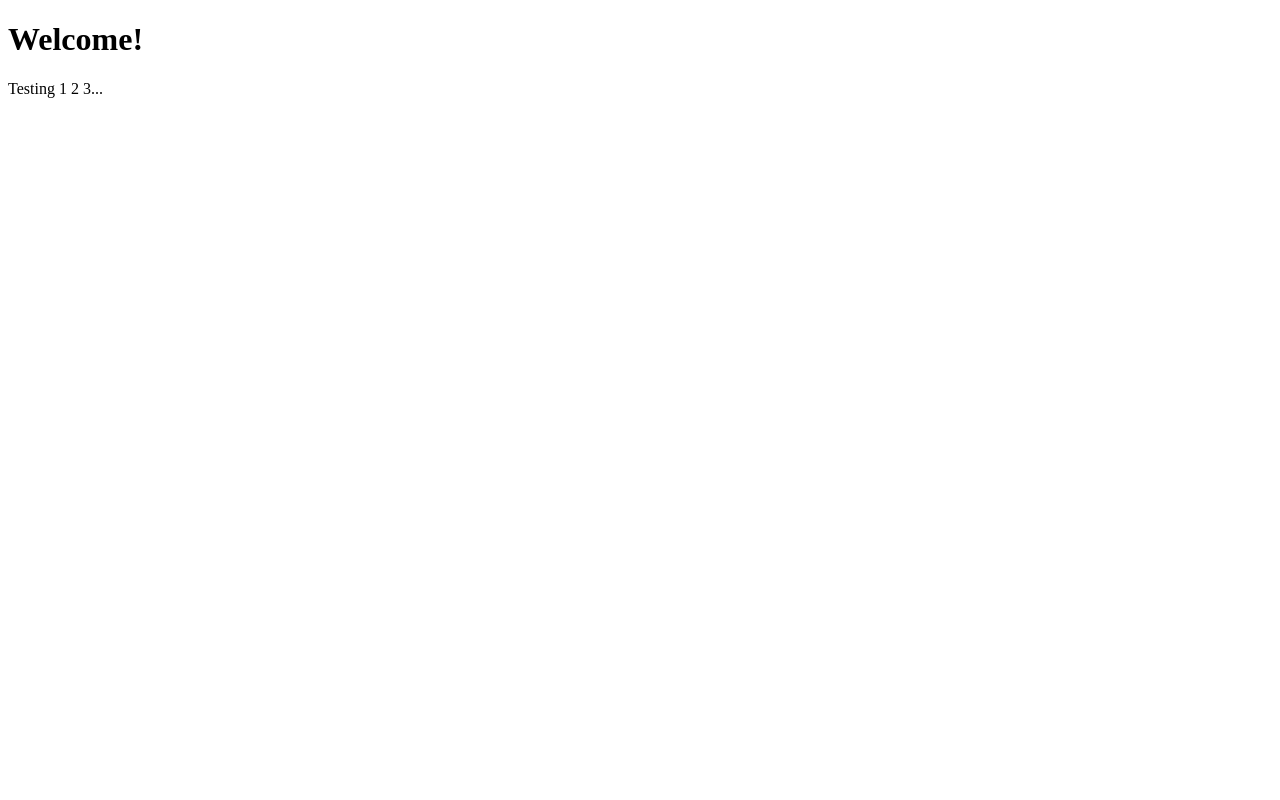
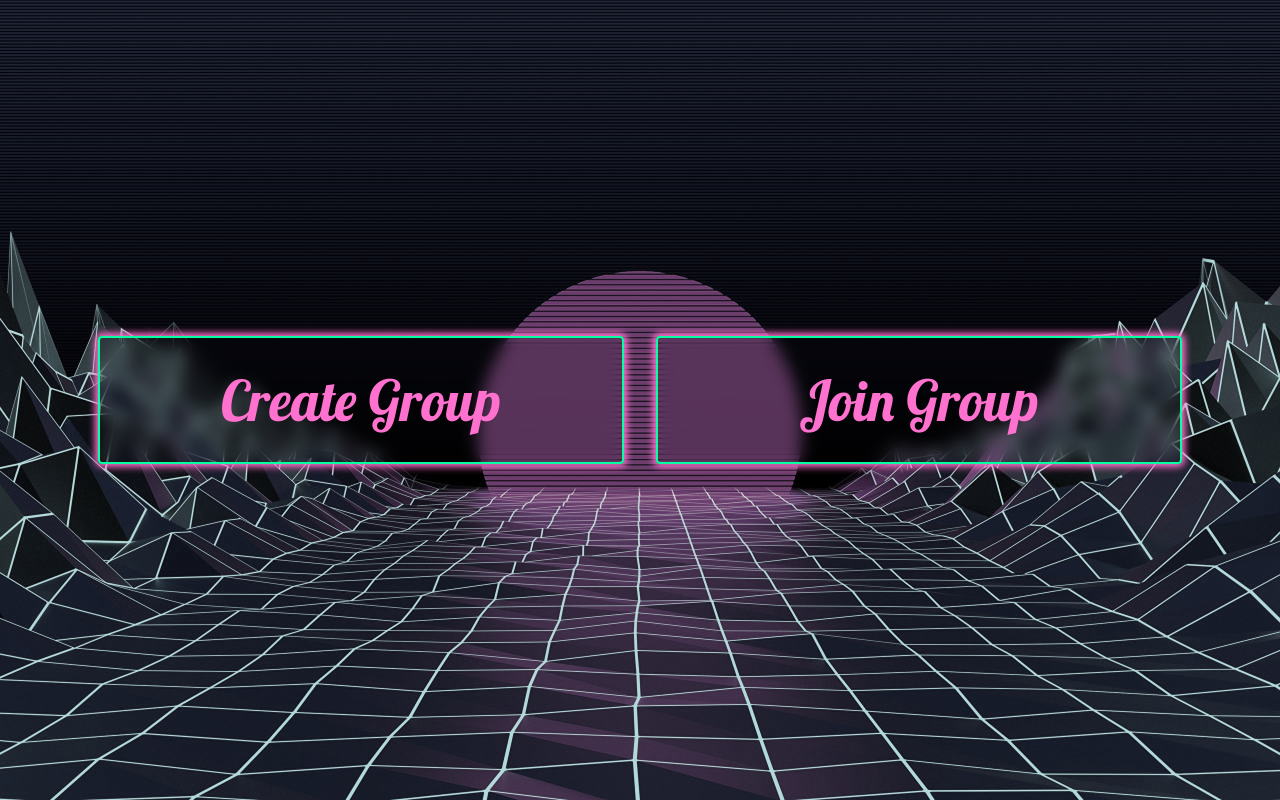
Before and after one commit to DungeonMaestro215/Hacklahoma, a website: page index.html in a window 1280 px wide. Drawn offline with nearby package versions, Linux system fonts and the light colour scheme.

Commit message:
Started frontend

```diff
--- a/index.html
+++ b/index.html
@@ -5,11 +5,30 @@
         <meta name="viewport" content="width=device-width, initial-scale=1.0">
 
         <title>Spotify Tinder!</title>
-
+        <link href="https://cdn.jsdelivr.net/npm/bootstrap@5.0.0-beta1/dist/css/bootstrap.min.css" rel="stylesheet" integrity="sha384-giJF6kkoqNQ00vy+HMDP7azOuL0xtbfIcaT9wjKHr8RbDVddVHyTfAAsrekwKmP1" crossorigin="anonymous">
+        <link href="https://fonts.googleapis.com/css2?family=Lobster&display=swap" rel="stylesheet">
+        <link rel="stylesheet" href="style.css">
     </head>
 
     <body>
-        <h1>Welcome!</h1>
-        <p>Testing 1 2 3...</p>
+
+        <div class="bg">
+            <div class="container">
+                <div id="groupButtons" class="row">
+                    <div class="col-12 col-md-6 p-3">
+                        <button class="groupButton btn btn-outline-dark">
+                            Create Group
+                        </button>
+                    </div>
+                    <div class="col-12 col-md-6 p-3">
+                        <button class="groupButton btn btn-outline-dark">
+                            Join Group
+                        </button>
+                    </div>
+                </div>
+            </div>
+        </div>
+
+        <script src="node_modules/bootstrap/dist/js/bootstrap.bundle.min.js"></script>
     </body>
 </html>
--- a/package.json
+++ b/package.json
@@ -17,6 +17,7 @@
   },
   "homepage": "https://github.com/DungeonMaestro215/Hacklahoma#readme",
   "dependencies": {
+    "bootstrap": "^4.6.0",
     "cors": "^2.8.5",
     "express": "^4.17.1",
     "path": "^0.12.7"
--- /dev/null
+++ b/style.css
@@ -0,0 +1,61 @@
+body, html {
+    height: 100%;
+    font-family: 'Lobster', cursive;
+}
+
+.container {
+    height: 100%;
+    display: flex;
+    align-items: center;
+    justify-content: center;
+}
+
+.bg {
+    width: 100%;
+    height: 100%;
+}
+
+.bg::before {
+    /* The image used */
+    content: "";
+    top: 0;
+    left: 0;
+    width: 100%;
+    height: 100%;
+    position: absolute;
+    background-image: url("pics/background.jpg");
+
+    /* Full height */
+    /* height: 100%; */
+
+    /* Center and scale the image nicely */
+    background-position: center;
+    background-repeat: no-repeat;
+    background-size: cover;
+
+    filter: grayscale(80%);
+}
+
+#groupButtons {
+    width: 100%;
+}
+
+.groupButton {
+    height: 8rem;
+    width: 100%;
+    border: 2px solid #05ffa1;
+    font-size: 3.5rem;
+    color: #ff71ce;
+    backdrop-filter: blur(8px);
+    box-shadow:
+    0 0 7px 3px #ff71ce;
+}
+
+.groupButton:hover {
+    background-color: transparent;
+    color: #ff71ce;
+    border: 2px solid #05ffa1;
+    box-shadow:
+    0 0 15px 8px #ff71ce;
+    transition: linear .1s;
+}
```
Also changed, not shown: pics/background.jpg (added), 1 other file.
